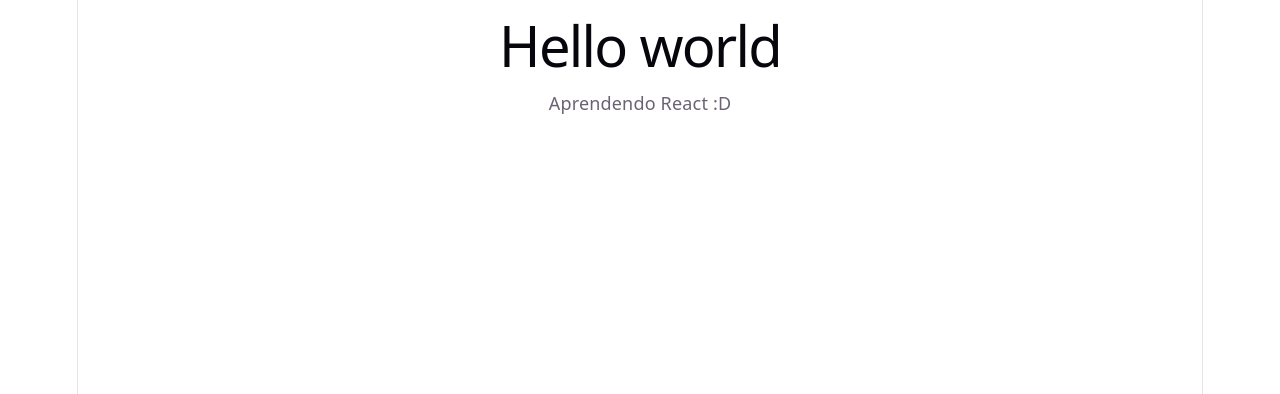
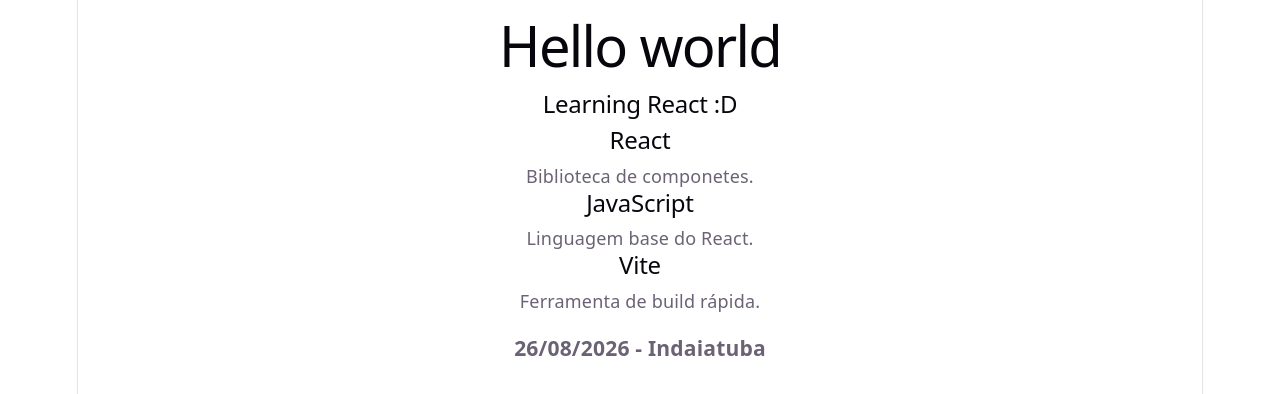
Before and after one commit to ryandsilva11/Fatec, a React (Vite) app in the folder Semestre2/desweb/React/primeiroReact/: page / in a window 1280 px wide. Shown: the top 394 px of the page. Built offline with nearby package versions, Linux system fonts and the light colour scheme.

Commit message:
Adiciona propos aos Cards

```diff
--- a/Semestre2/desweb/React/primeiroReact/src/App.jsx
+++ b/Semestre2/desweb/React/primeiroReact/src/App.jsx
@@ -1,10 +1,16 @@
-import Saudacao from "./Componentes/Saudacao"
+import Header from "./Componentes/Header"
+import Card from "./Componentes/Card"
+import Footer from "./Componentes/Footer"
 
 function App() {
 
   return (
     <div>
-      <Saudacao />
+      <Header />
+      <Card titulo="React" descricao="Biblioteca de componetes." />
+      <Card titulo="JavaScript" descricao="Linguagem base do React." />
+      <Card titulo="Vite" descricao="Ferramenta de build rápida." />
+      <Footer />
     </div>
   )
 }
--- /dev/null
+++ b/Semestre2/desweb/React/primeiroReact/src/Componentes/Card.jsx
@@ -0,0 +1,9 @@
+export default function Card(props) {
+
+    return (
+        <card>
+            <h2>{props.titulo}</h2>
+            <p>{props.descricao}</p>
+        </card>
+    )
+}
--- /dev/null
+++ b/Semestre2/desweb/React/primeiroReact/src/Componentes/Footer.jsx
@@ -0,0 +1,8 @@
+export default function Footer() {
+
+    return (
+        <footer>
+            <h3>26/08/2026 - Indaiatuba</h3>
+        </footer>
+    )
+}
--- /dev/null
+++ b/Semestre2/desweb/React/primeiroReact/src/Componentes/Header.jsx
@@ -0,0 +1,9 @@
+export default function Header() {
+
+    return (
+        <header>
+            <h1>Hello world</h1>
+            <h2>Learning React :D</h2>
+        </header>
+    )
+}
--- a/Semestre2/desweb/React/primeiroReact/src/Componentes/Saudacao.jsx
+++ /dev/null
@@ -1,8 +0,0 @@
-export default function Saudacao(props) {
-    return (
-        <div>
-            <h1>Hello world</h1>
-            <p>Aprendendo React :D</p>
-        </div>
-    )
-}
```
Also changed, not shown: Semestre2/desweb/React/primeiroReact/src/Componentes/Perfil.jsx (added).
